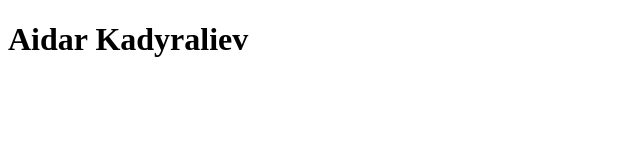
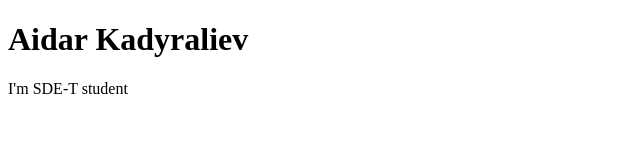
Before and after one commit to heyitsaqua/aidar-blog, a plain HTML site: page index.html in a window 1280 px wide. Shown: the whole page, without its empty margins (0-640 px from the left). Drawn offline with Linux system fonts and the light colour scheme.

Commit message:
updated html

```diff
--- a/index.html
+++ b/index.html
@@ -7,6 +7,7 @@
 
 	<body>
 		<h1>Aidar Kadyraliev</h1>
+		<p>I'm SDE-T student</p>
 	</body>
 
 </html>
```
